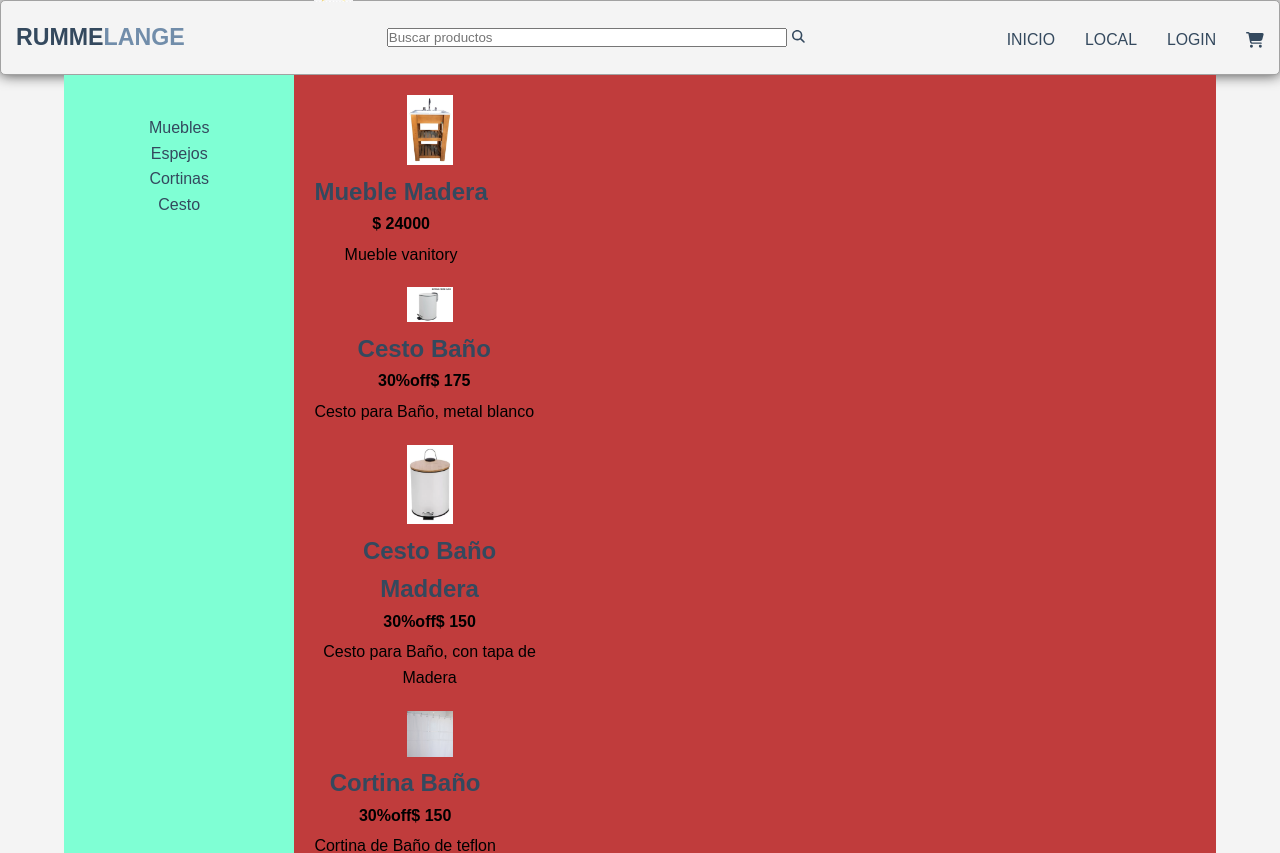
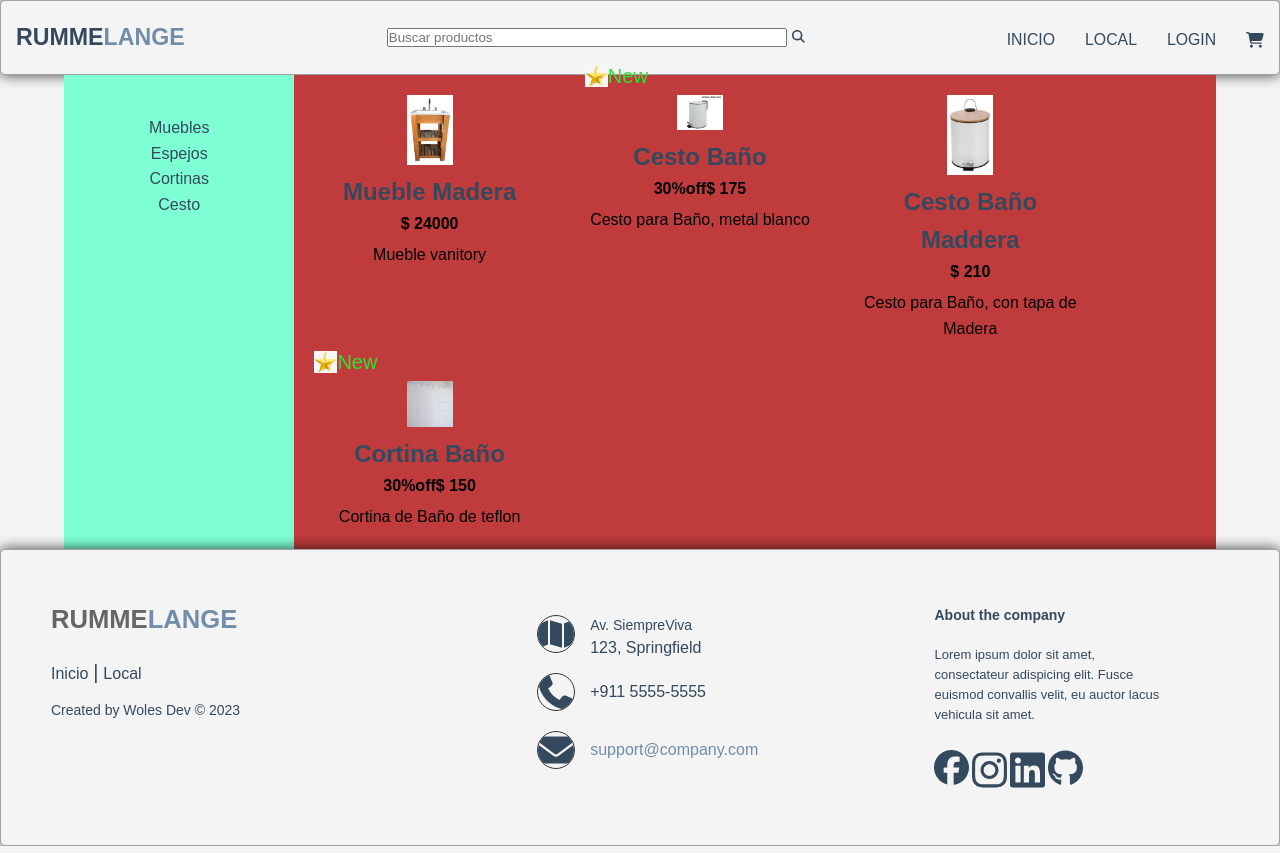
Before and after one commit to Woles-Dev/Rummelange, a React (Create React App) app: page / in a window 1280 px wide. Shown: the top 853 px of the page. Built offline with nearby package versions, Linux system fonts and the light colour scheme; the HTML template or start-up script is replaced by a standard one.

Commit message:
Subo con BD

```diff
--- a/src/Assets/css/card.css
+++ b/src/Assets/css/card.css
@@ -14,8 +14,9 @@
     max-width: 25%;
     margin: 20px;
     display: flex;
-    flex-direction: row;
+    flex-direction: column;
     flex-wrap: wrap;
+
 }
 
 .card-container-img {
@@ -46,6 +47,10 @@ p {
 .discount {
     margin-right: 12px;
     color: rgb(202, 34, 205);
+}
+
+.card-conteiner section {
+    position: relative;
 }
 
 .new {
--- a/src/productsCards/data.js
+++ b/src/productsCards/data.js
@@ -28,10 +28,10 @@ export const data = [
     {
       id: 3,
       name: "Cesto Baño Maddera",
-      price: 150,
+      price: 210,
       description: "Cesto para Baño, con tapa de Madera",
       stock: 40,
-      newCollection: true,
+      newCollection: false,
       imgs: {
         imgProduct: "cestoBañoMadera.png",
         imgSoldOut: "soldOut.png",
--- a/src/views/Main.js
+++ b/src/views/Main.js
@@ -16,11 +16,9 @@ function Main() {
             <Sidebar />
 
             <div className="product-container">
-                <div>{ productss }</div>
+                { productss }
                 {/* <Products /> */}
             </div>
-
-
 
 
         </main>
```
